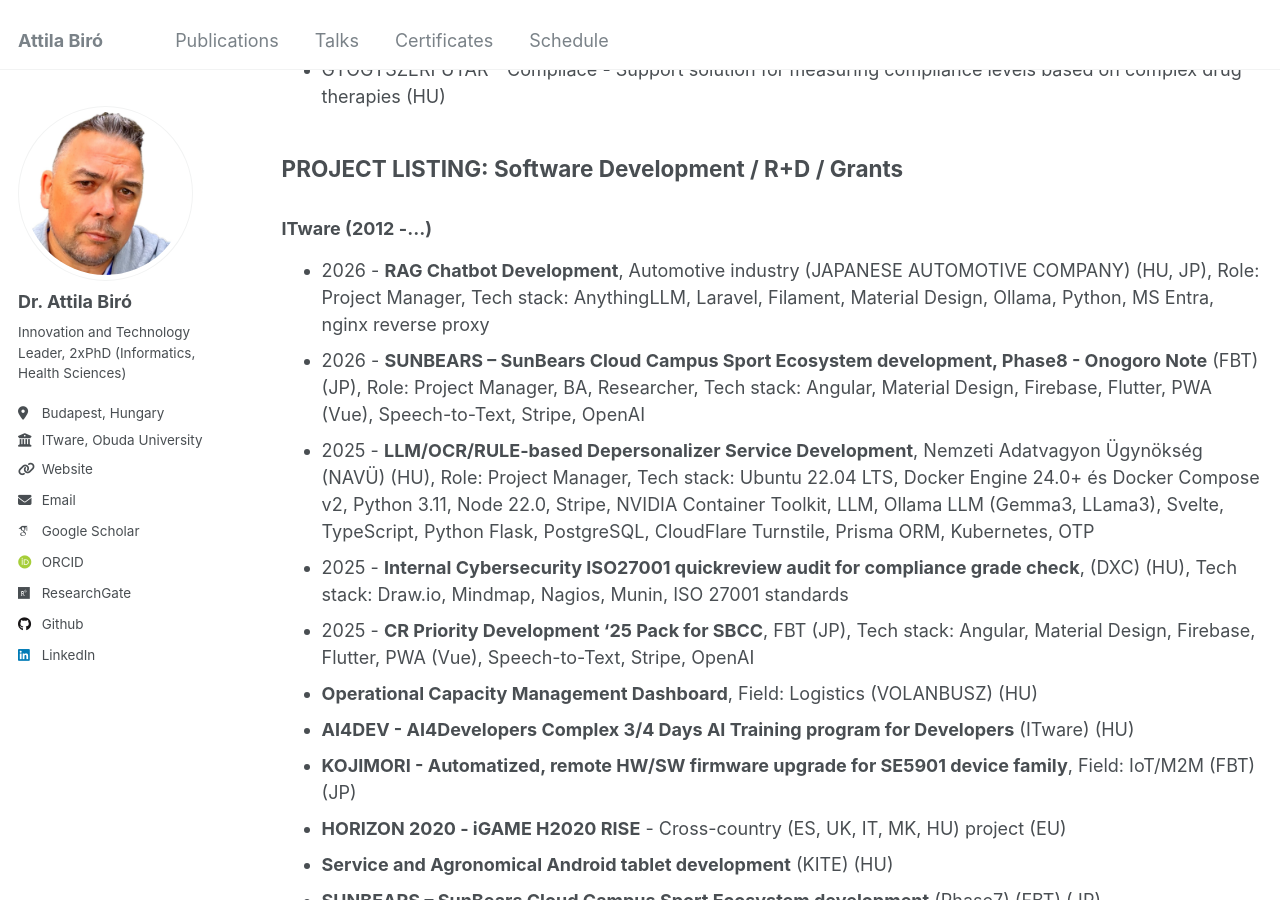
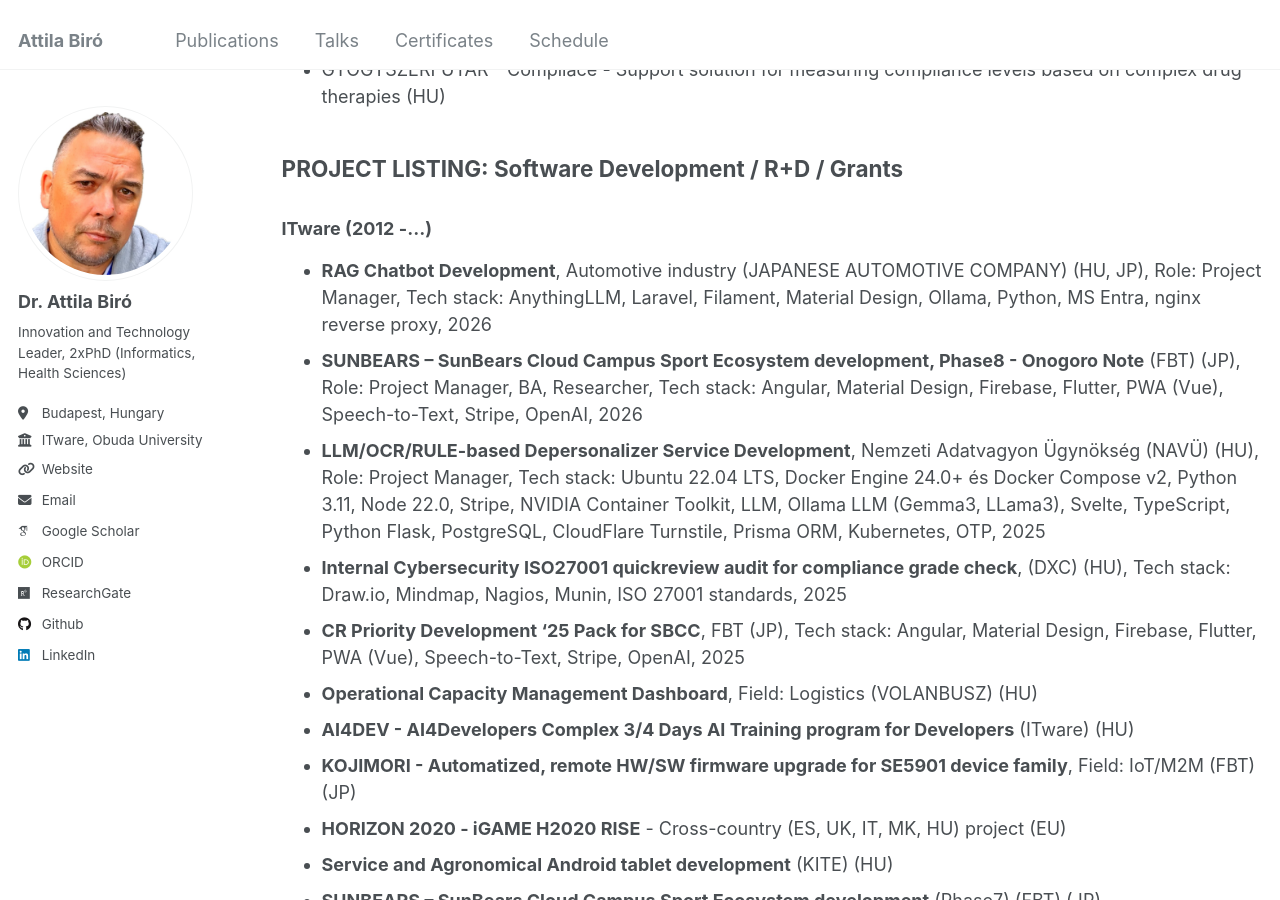
Before and after one commit to biroka/biroka.github.io, a Jekyll site: the page built from _pages/projects.md, in a window 1280 px wide and 900 px high, scrolled down 2163 px. Built offline with Jekyll 4.4.1, drawn with Linux system fonts in a browser that asks for light colours; some web fonts are replaced.

```diff
--- a/_pages/projects.md
+++ b/_pages/projects.md
@@ -53,11 +53,11 @@ author_profile: true
 
 ### ITware (2012 -...)
 
- * 2026 - **RAG Chatbot Development**, Automotive industry (JAPANESE AUTOMOTIVE COMPANY) (HU, JP), Role: Project Manager, Tech stack: AnythingLLM, Laravel, Filament, Material Design, Ollama, Python, MS Entra, nginx reverse proxy
- * 2026 - **SUNBEARS – SunBears Cloud Campus Sport Ecosystem development, Phase8 - Onogoro Note** (FBT) (JP), Role: Project Manager, BA, Researcher, Tech stack: Angular, Material Design, Firebase, Flutter, PWA (Vue), Speech-to-Text, Stripe, OpenAI
- * 2025 - **LLM/OCR/RULE-based Depersonalizer Service Development**, Nemzeti Adatvagyon Ügynökség (NAVÜ) (HU), Role: Project Manager, Tech stack: Ubuntu 22.04 LTS, Docker Engine 24.0+ és Docker Compose v2, Python 3.11, Node 22.0, Stripe, NVIDIA Container Toolkit, LLM, Ollama LLM (Gemma3, LLama3), Svelte, TypeScript, Python Flask, PostgreSQL, CloudFlare Turnstile, Prisma ORM, Kubernetes, OTP
- * 2025 - **Internal Cybersecurity ISO27001 quickreview audit for compliance grade check**, (DXC) (HU), Tech stack: Draw.io, Mindmap, Nagios, Munin, ISO 27001 standards
- * 2025 - **CR Priority Development '25 Pack for SBCC**, FBT (JP), Tech stack: Angular, Material Design, Firebase, Flutter, PWA (Vue), Speech-to-Text, Stripe, OpenAI
+ * **RAG Chatbot Development**, Automotive industry (JAPANESE AUTOMOTIVE COMPANY) (HU, JP), Role: Project Manager, Tech stack: AnythingLLM, Laravel, Filament, Material Design, Ollama, Python, MS Entra, nginx reverse proxy, 2026
+ * **SUNBEARS – SunBears Cloud Campus Sport Ecosystem development, Phase8 - Onogoro Note** (FBT) (JP), Role: Project Manager, BA, Researcher, Tech stack: Angular, Material Design, Firebase, Flutter, PWA (Vue), Speech-to-Text, Stripe, OpenAI, 2026
+ * **LLM/OCR/RULE-based Depersonalizer Service Development**, Nemzeti Adatvagyon Ügynökség (NAVÜ) (HU), Role: Project Manager, Tech stack: Ubuntu 22.04 LTS, Docker Engine 24.0+ és Docker Compose v2, Python 3.11, Node 22.0, Stripe, NVIDIA Container Toolkit, LLM, Ollama LLM (Gemma3, LLama3), Svelte, TypeScript, Python Flask, PostgreSQL, CloudFlare Turnstile, Prisma ORM, Kubernetes, OTP, 2025
+ * **Internal Cybersecurity ISO27001 quickreview audit for compliance grade check**, (DXC) (HU), Tech stack: Draw.io, Mindmap, Nagios, Munin, ISO 27001 standards, 2025
+ * **CR Priority Development '25 Pack for SBCC**, FBT (JP), Tech stack: Angular, Material Design, Firebase, Flutter, PWA (Vue), Speech-to-Text, Stripe, OpenAI, 2025
  * **Operational Capacity Management Dashboard**, Field: Logistics (VOLANBUSZ) (HU)
  * **AI4DEV - AI4Developers Complex 3/4 Days AI Training program for Developers** (ITware) (HU)
  * **KOJIMORI - Automatized, remote HW/SW firmware upgrade for SE5901 device family**, Field: IoT/M2M (FBT) (JP)
```
